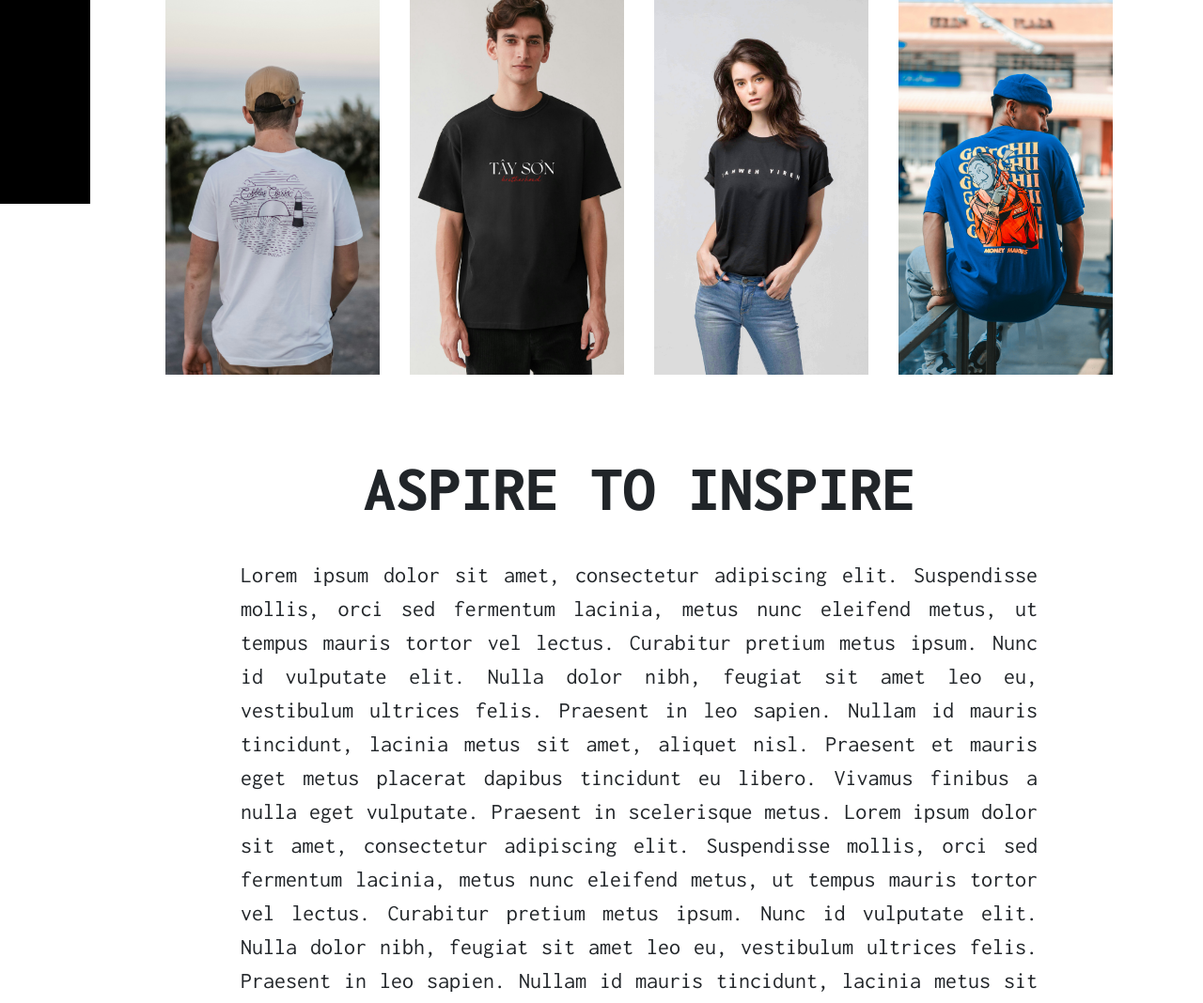
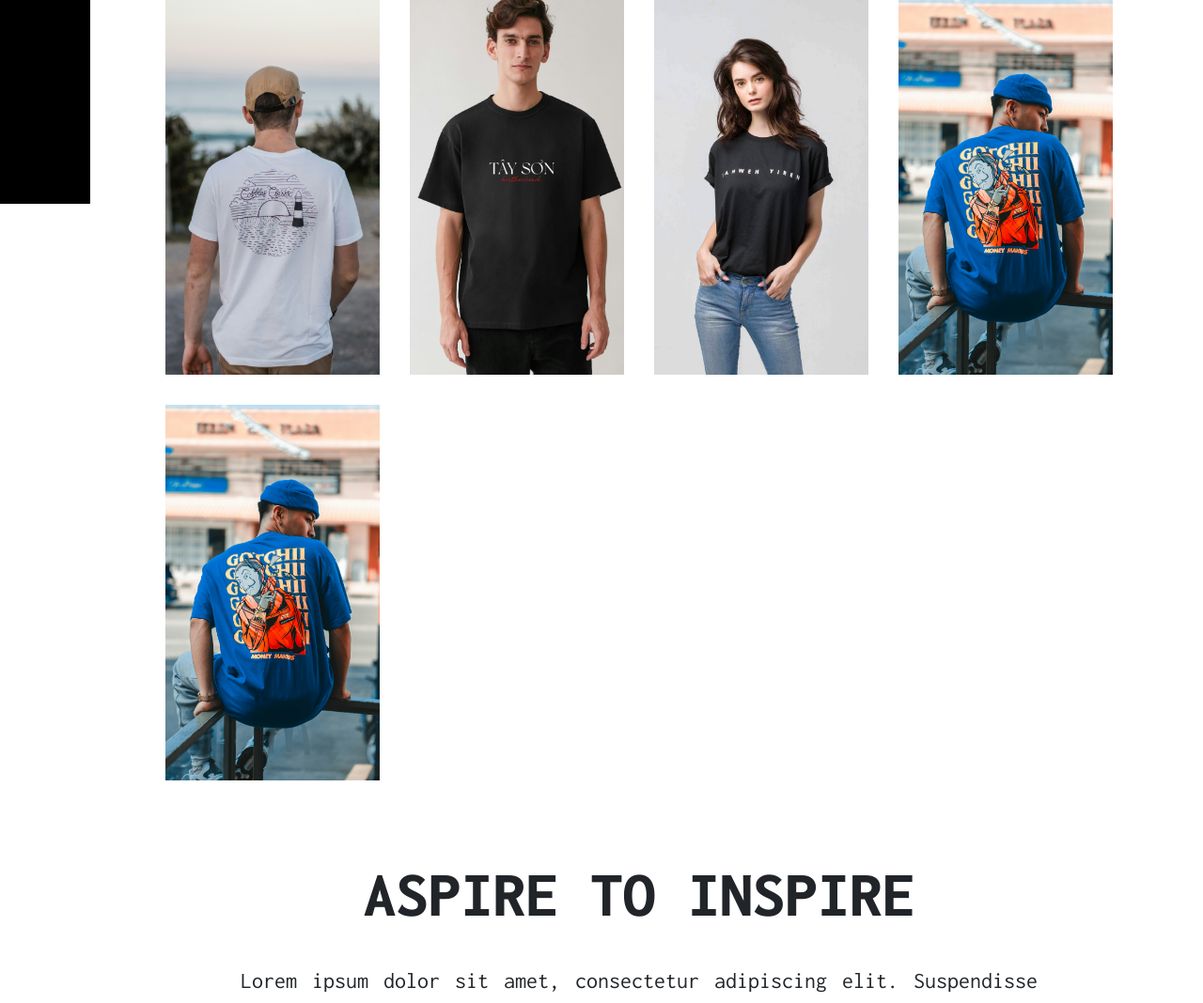
Before and after one commit to rjventu/drape-website, a PHP site: page / in a window 1280 px wide. Shown: the part 583-1651 px from the top of the page at 94% size. Run offline with PHP 8.4, Linux system fonts and the light colour scheme; some libraries are stand-ins or nearby versions.

Commit message:
Fixed Gallery
+ fixed gallery squishing when adding second row

```diff
--- a/index.html
+++ b/index.html
@@ -124,6 +124,18 @@
                         </div>
                     </div>
                 </div>
+                <div class="featured-item">
+                    <img src="images/don-delfin-almonte-ebTNU_YTWgc-unsplash.jpg" alt="Item 4">
+                    <div class="item-overlay">
+                        <div class="item-desc">
+                            <h3>*1200PHP</h3>
+                            <h2>THE SAND WORM, GOD OF SAND</h2>
+                        </div>
+                        <div class="item-link">
+                            <a href="prod-desc.html" class="btn-gallery">></a>
+                        </div>
+                    </div>
+                </div>
             </div>
         </section>
 
--- a/styles/main.css
+++ b/styles/main.css
@@ -300,6 +300,7 @@ button {
 /* [5] GALLERY */
 .featured {
     margin-block: 4rem;
+    height: 100%;
 }
 .featured-title {
     margin-bottom: 2rem;
@@ -312,11 +313,12 @@ button {
     display: grid;
     grid-template-columns: repeat(4, 1fr);
     gap: 2rem;
-    height: 25rem;
+    overflow: hidden;
 }
 .featured-item {
     position: relative;
     overflow: hidden;
+    height: 25rem;
 }
 .featured-item img {
     width: 100%;
```
